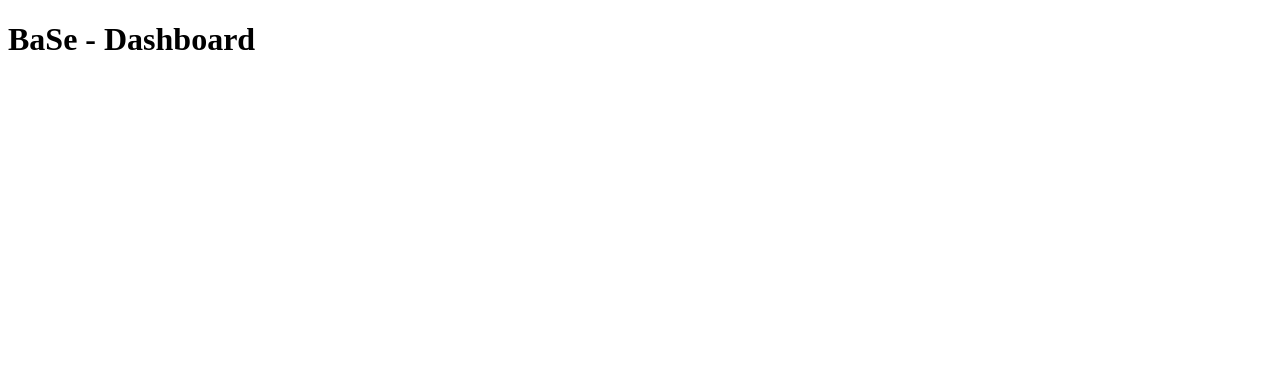
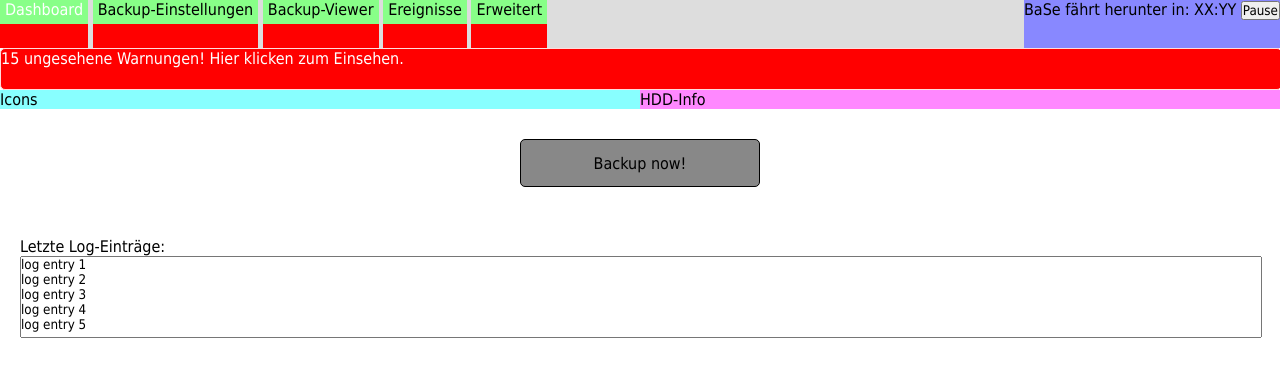
Before and after one commit to M-Welsch/base-webapp, a Python web app: template webapp/templates/dashboard.html in a window 1280 px wide. Shown: the top 377 px of the page. Run offline with Jinja, Linux system fonts and the light colour scheme; the template is opened without the code that fills it, so the values that code supplies are empty.

Commit message:
Add global layout and dashboard with rough scaffold

```diff
--- /dev/null
+++ b/webapp/static/css/dashboard.css
@@ -0,0 +1,55 @@
+#warning-banner {
+    /*margin: 10px;*/
+    width: 100%;
+    height: 40px;
+    background-color: red;
+    color: white;
+    border: 1px solid #fdd;
+    border-radius: 5px;
+}
+
+#center {
+    display: flex;
+    flex-wrap: wrap;
+}
+
+#icons-wrapper {
+    flex: 1 1 150px;
+    background-color: #8ff;
+}
+
+#hdd-info-wrapper {
+    flex: 1 1 150px;
+    background-color: #f8f;
+}
+
+#backup-now-wrapper {
+    padding: 30px 0px;
+    display: grid;
+    place-items: center;
+}
+
+#backup-now {
+    width: 15em;
+    height: 3em;
+    font-size: 16px;
+    background-color: #888;
+    border: 1px solid black;
+    border-radius: 5px;
+}
+
+#backup-now:hover {
+    cursor: pointer;
+    background-color: #999;
+}
+
+#log-wrapper {
+    padding: 20px;
+}
+
+#log-view {
+    width: 100%;
+    height: 6em;
+    resize: none;
+    overflow: hidden;
+}
--- /dev/null
+++ b/webapp/static/css/global_layout.css
@@ -0,0 +1,50 @@
+* {
+    margin: 0;
+    padding: 0;
+    font-family: "Tahoma", Geneva, sans-serif;
+}
+
+a {
+    text-decoration: none;
+    color: black;
+}
+
+
+nav {
+    width: 100%;
+    height: 48px;
+    background-color: #DDDDDD;
+}
+
+#nav-link-list {
+    float: left;
+}
+
+#nav-link-list,
+.nav-item {
+    display: inline-block;
+    height: 100%;
+}
+
+#nav-link-list,
+.nav-item,
+.nav-link:hover {
+    color: white;
+    cursor: pointer;
+}
+
+.nav-item {
+    background-color: red;
+}
+
+.nav-link {
+    background-color: #8F8;
+    padding: 5px;
+}
+
+
+#shutdown-timer {
+    float: right;
+    height: 100%;
+    background-color: #88F;
+}
--- a/webapp/templates/dashboard.html
+++ b/webapp/templates/dashboard.html
@@ -1,10 +1,30 @@
-<!DOCTYPE html>
-<html lang="de">
-<head>
-    <meta charset="UTF-8">
-    <title>BaSe - Dashboard</title>
-</head>
-<body>
-<h1>BaSe - Dashboard</h1>
-</body>
-</html>
+{% extends "global_layout.html" %}
+
+
+{% block head %}
+<link rel="stylesheet"
+      type="text/css"
+      href="{{ url_for('webapp.views.dashboard.static', filename='css/dashboard.css') }}">
+{% endblock %}
+
+
+{% block content %}
+<div id="warning-banner">15 ungesehene Warnungen! Hier klicken zum Einsehen.</div>
+
+<div id="center">
+    <div id="icons-wrapper">Icons</div><div id="hdd-info-wrapper">HDD-Info</div>
+</div>
+
+<div id="backup-now-wrapper"><button id="backup-now">Backup now!</button></div>
+
+<div id="log-wrapper">
+    Letzte Log-Einträge:
+    <textarea id="log-view" readonly>
+log entry 1
+log entry 2
+log entry 3
+log entry 4
+log entry 5
+    </textarea>
+</div>
+{% endblock %}
--- /dev/null
+++ b/webapp/templates/global_layout.html
@@ -0,0 +1,27 @@
+<!DOCTYPE html>
+<html lang="de">
+    <head>
+        <meta charset="UTF-8">
+        <link rel="stylesheet"
+              type="text/css"
+              href="{{ url_for('webapp.views.dashboard.static', filename='css/global_layout.css') }}">
+        <title>BaSe - Dashboard</title>
+        {% block head %}{% endblock %}
+    </head>
+    <body>
+        <nav>
+            <ul id="nav-link-list">
+                <li class="nav-item"><a class="nav-link" href="/">Dashboard</a></li>
+                <li class="nav-item"><a class="nav-link" href="/">Backup-Einstellungen</a></li>
+                <li class="nav-item"><a class="nav-link" href="/">Backup-Viewer</a></li>
+                <li class="nav-item"><a class="nav-link" href="/">Ereignisse</a></li>
+                <li class="nav-item"><a class="nav-link" href="/">Erweitert</a></li>
+            </ul>
+            <div id="shutdown-timer">
+                BaSe fährt herunter in: XX:YY <button>Pause</button>
+            </div>
+        </nav>
+
+        {% block content %}{% endblock %}
+    </body>
+</html>
```
